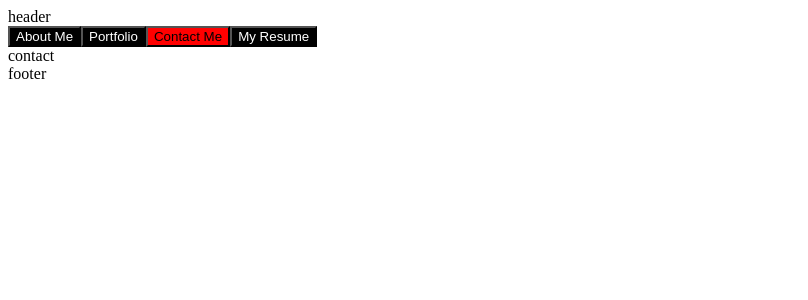
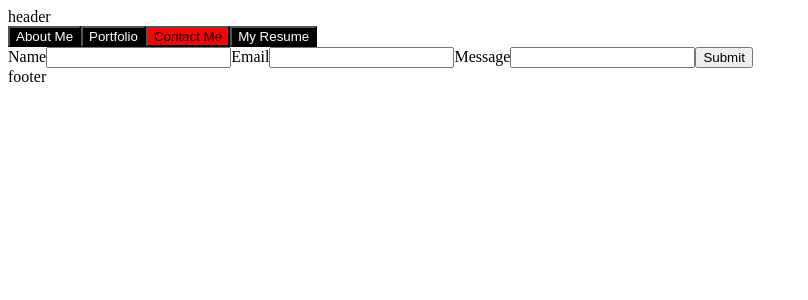
Before and after one commit to Nicholas-Gregory/portfolio, a React (Create React App) app: page / in a window 1280 px wide. Both pictures are taken after a click on the button "Contact Me". Shown: the top 300 px of the page, without its empty margins (0-808 px from the left). Built offline with nearby package versions, Linux system fonts and the light colour scheme.

Commit message:
Contact form basic structure

```diff
--- a/src/App.js
+++ b/src/App.js
@@ -1,3 +1,4 @@
+import ContactForm from "./ContactForm";
 import Footer from "./Footer";
 import Header from "./Header";
 import Navigation from "./Navigation";
@@ -19,7 +20,10 @@ function App() {
       <section>
         {page === 'about' &&
           <div id="about">
-            about
+            Hi! I am a full-stack web developer with experience in many technologies including React, GraphQL, Express and SQL/No-SQL databases.
+            This page is where I put information about my various projects, as well as links to my social media accounts, along with a resume for prospective employers.
+            If you want to contact me, there is a Contact link on the navbar above with a form you can fill out.
+            Thanks for visiting my little page!
           </div>
         }
         {page === 'portfolio' &&
@@ -28,9 +32,7 @@ function App() {
           </div>
         }
         {page === 'contact' &&
-          <div id="contact">
-            contact
-          </div>
+          <ContactForm />
         }
         {page === 'resume' &&
           <div id="resume">
--- /dev/null
+++ b/src/ContactForm.js
@@ -0,0 +1,64 @@
+import { useState } from "react";
+
+export default function ContactForm() {
+    const [submitted, setSubmitted] = useState(false);
+    const [requiredFieldBlank, setRequiredFieldBlank] = useState(null);
+
+    function handleSubmit(e) {
+        e.preventDefault();
+
+        const form = e.target;
+
+        const name = form.name.value;
+        const email = form.email.value;
+        const message = form.message.value;
+
+        if (!/^[\w-\.!#\$&'*\+=?\^`\{\}|~\/]+@([\w-]+\.)+[\w-]{2,}$/.test(email)) {
+            alert("Not a valid email address!")
+            return;
+        }
+
+        form.childNodes.forEach(element => element.value = '');
+        setSubmitted(true);
+        setRequiredFieldBlank(null);
+    }
+
+    function handleBlur(e) {
+        e.preventDefault();
+
+        if (e.target.value === '') {
+            setRequiredFieldBlank(e.target.name);
+        }
+    }
+
+    return (
+        <>
+            <form onSubmit={handleSubmit}>
+                <label htmlFor="name">Name</label>
+                <input
+                    name="name"
+                    type="text"
+                    disabled={submitted}
+                    onBlur={handleBlur}
+                />
+                <label htmlFor="email">Email</label>
+                <input
+                    name="email"
+                    type="text"
+                    disabled={submitted}
+                    onBlur={handleBlur}
+                />
+                <label htmlFor="message">Message</label>
+                <input
+                    name="message"
+                    type="text"
+                    disabled={submitted}
+                    onBlur={handleBlur}
+                />
+                <button>Submit</button>
+            </form>
+            {requiredFieldBlank && <p>{requiredFieldBlank} field is required</p>}
+            {submitted && <p>Thanks!</p>}
+        </>
+    )
+}
```
